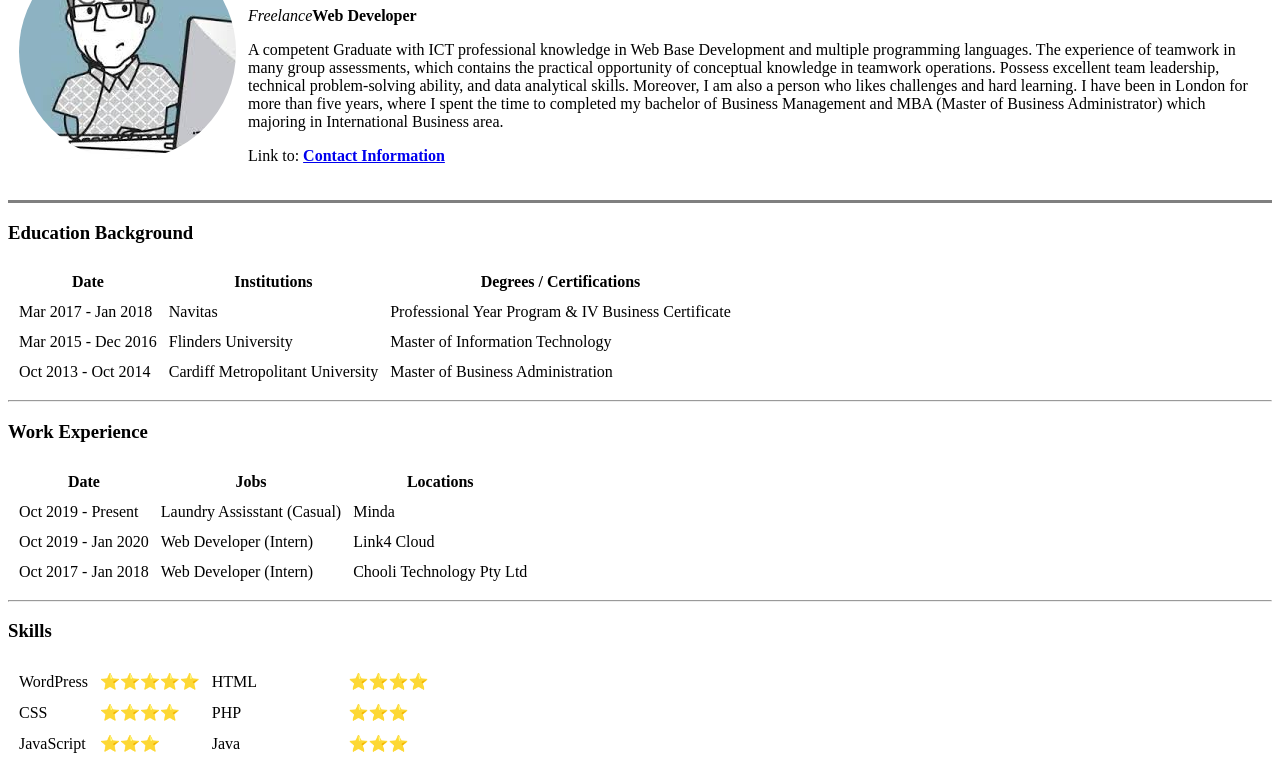
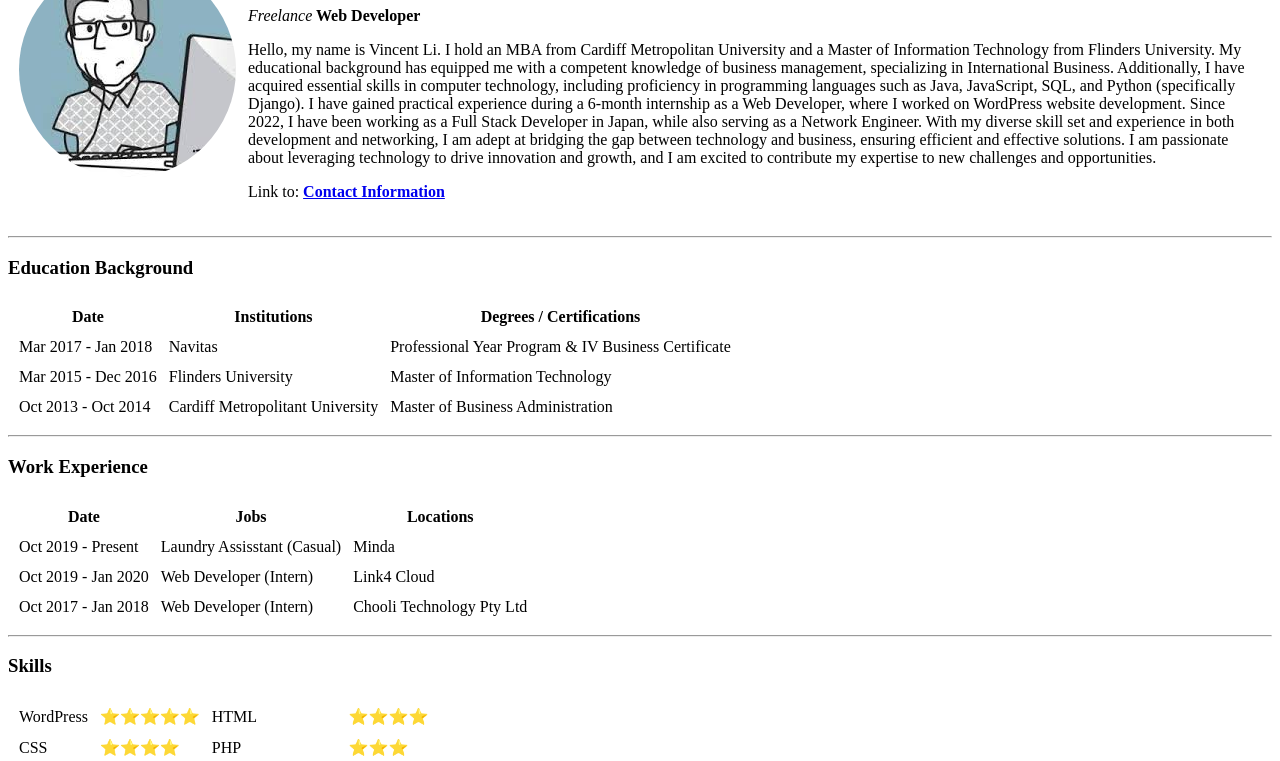
Before and after one commit to vincent-li-007/cv, a plain HTML site: page index.html in a window 1280 px wide. Shown: the part 92-853 px from the top of the page. Drawn offline with Linux system fonts and the light colour scheme; files whose address does not match are found by name.

Commit message:
Add files via upload

```diff
--- a/index.html
+++ b/index.html
@@ -1,32 +1,55 @@
 <!DOCTYPE html>
 <html lang="en" dir="ltr">
   <head>
-    <meta charset="utf-8">
+    <meta charset="utf-8" />
     <title>Vincent's Personal Site</title>
+    <link rel="stylesheet" href="css/styles.css" />
   </head>
 
   <body>
     <table cellspacing="10">
       <tr>
-    <td><img src="images/Vincent.png" alt="Vincent Personal Site"></td>
+        <td>
+          <img
+            src="/Users/wenshengli/Desktop/Web Development/HTML - Personal Site/images/Vincent.png"
+            alt="Vincent Personal Site"
+          />
+        </td>
         <td>
           <h1>Vincent Li</h1>
-      <p><em>Freelance</em><strong>Web Developer </strong></p>
+          <p><em>Freelance</em><strong> Web Developer</strong></p>
           <p>
-        A competent Graduate with ICT professional knowledge in Web Base Development and multiple programming languages.
-        The experience of teamwork in many group assessments, which contains the practical opportunity of conceptual knowledge in teamwork operations.
-        Possess excellent team leadership, technical problem-solving ability, and data analytical skills.
-        Moreover, I am also a person who likes challenges and hard learning.
-        I have been in London for more than five years, where I spent the time to completed my bachelor of Business Management
-        and MBA (Master of Business Administrator) which majoring in International Business area.
+            Hello, my name is Vincent Li. I hold an MBA from Cardiff
+            Metropolitan University and a Master of Information Technology from
+            Flinders University. My educational background has equipped me with
+            a competent knowledge of business management, specializing in
+            International Business. Additionally, I have acquired essential
+            skills in computer technology, including proficiency in programming
+            languages such as Java, JavaScript, SQL, and Python (specifically
+            Django). I have gained practical experience during a 6-month
+            internship as a Web Developer, where I worked on WordPress website
+            development. Since 2022, I have been working as a Full Stack
+            Developer in Japan, while also serving as a Network Engineer. With
+            my diverse skill set and experience in both development and
+            networking, I am adept at bridging the gap between technology and
+            business, ensuring efficient and effective solutions. I am
+            passionate about leveraging technology to drive innovation and
+            growth, and I am excited to contribute my expertise to new
+            challenges and opportunities.
           </p>
-      <p>Link to: <Strong><a href="https://www.linkedin.com/in/vincent-li-7854143b/">Contact Information</a></Strong></p>
+          <p>
+            Link to:
+            <strong
+              ><a href="https://www.linkedin.com/in/vincent-li-7854143b/"
+                >Contact Information</a
+              ></strong
+            >
+          </p>
         </td>
       </tr>
     </table>
 
-
-    <hr size="3" noshade>
+    <hr />
 
     <h3>Education Background</h3>
     <table cellspacing="10">
@@ -54,11 +77,9 @@
           <td>Master of Business Administration</td>
         </tr>
       </tbody>
-      <tfoot>
-
-      </tfoot>
+      <tfoot></tfoot>
     </table>
-    <hr>
+    <hr />
 
     <h3>Work Experience</h3>
     <table cellspacing="10">
@@ -88,11 +109,9 @@
           <td>Chooli Technology Pty Ltd</td>
         </tr>
       </tbody>
-      <tfoot>
-
-      </tfoot>
+      <tfoot></tfoot>
     </table>
-    <hr>
+    <hr />
 
     <h3>Skills</h3>
     <table cellspacing="10">
@@ -131,7 +150,7 @@
         <td>⭐</td>
       </tr>
     </table>
-<hr>
+    <hr />
     <a href="contact-me.html">Contact Me</a>
     <a href="#"></a>
   </body>
```
Lines whose indentation alone changed are shown as unchanged.
